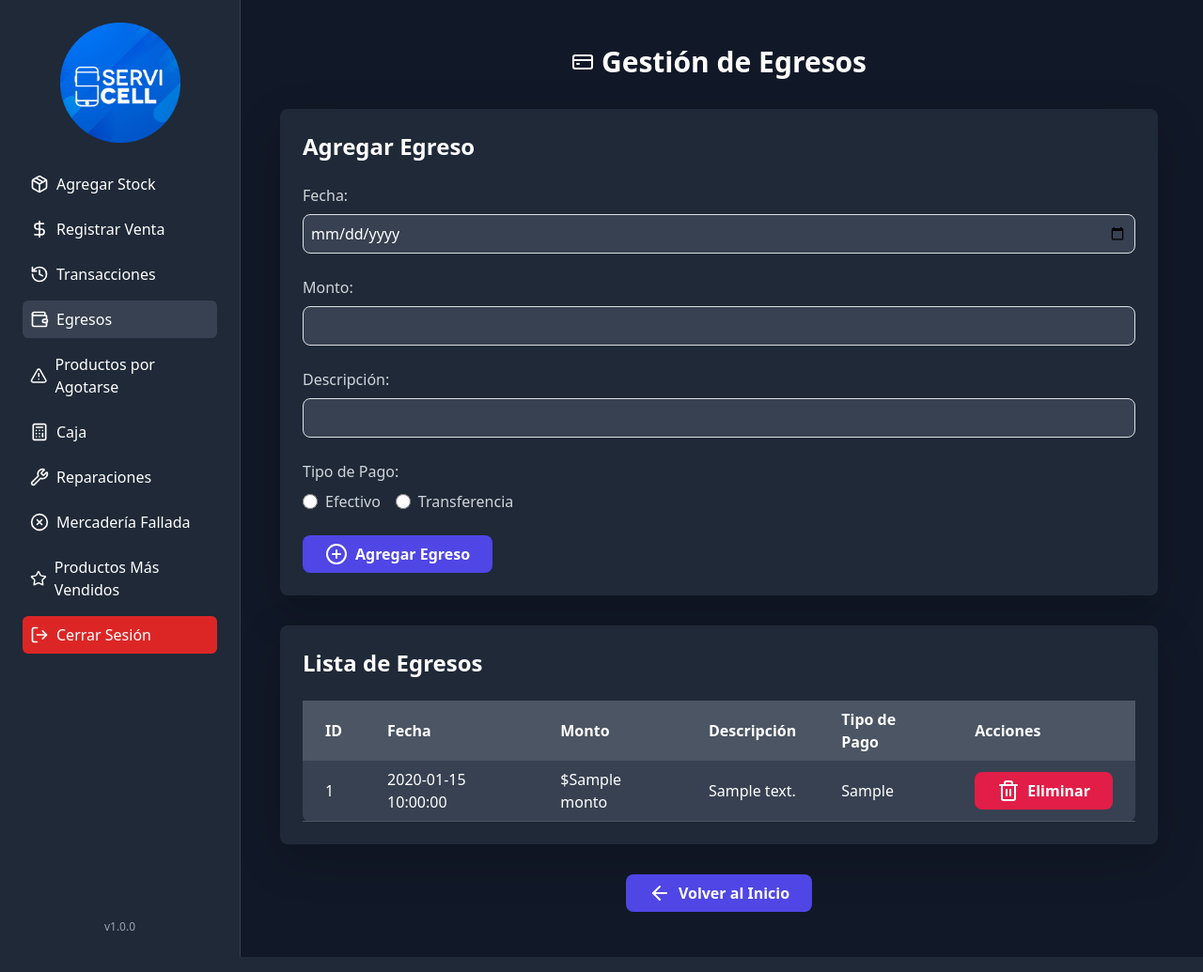
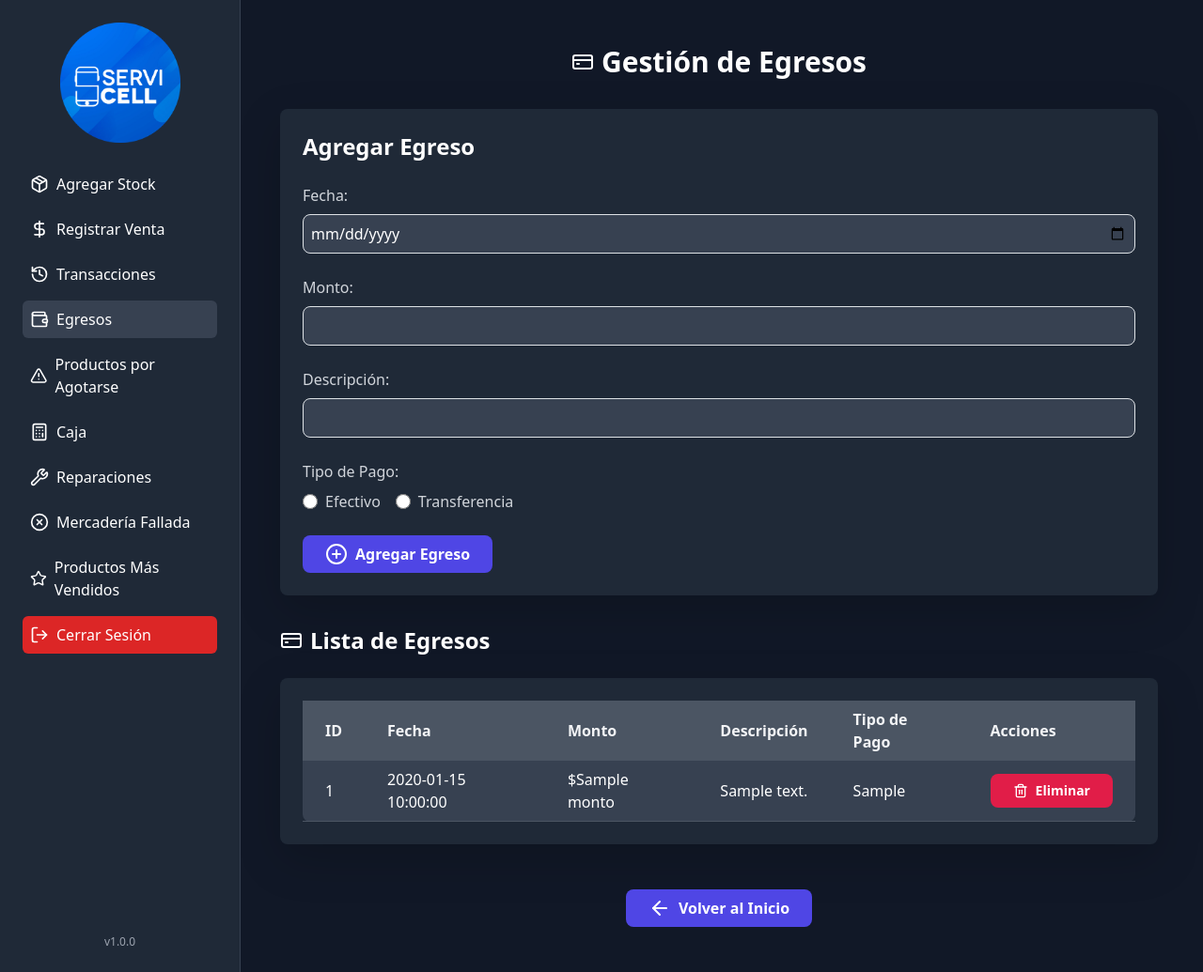
Before and after one commit to NahunMenem/Servicell, a Flask app: page /egresos in a window 1280 px wide. Shown: the whole page at 94% size. Run offline with Flask 3, Linux system fonts and the light colour scheme; a database or web service that is not in the repository returns one stand-in record (values such as "Sample title"); some libraries are stand-ins or nearby versions.

Commit message:
Update egresos.html

```diff
--- a/templates/egresos.html
+++ b/templates/egresos.html
@@ -41,12 +41,16 @@
         </form>
     </div>
 
-    <div class="bg-gray-800 p-6 rounded-lg shadow-lg">
-        <h2 class="text-2xl font-semibold mb-4">Lista de Egresos</h2>
-        <div class="overflow-x-auto">
+    <div class="mb-12">
+        <h2 class="text-2xl font-bold text-white mb-4 flex items-center gap-2">
+            <i data-lucide="credit-card" class="w-6 h-6"></i> Lista de Egresos
+        </h2>
+
+        <!-- Vista Desktop -->
+        <div class="hidden md:block bg-gray-800 p-6 rounded-lg shadow-lg overflow-x-auto">
             <table class="min-w-full bg-gray-700 rounded-lg">
                 <thead>
-                    <tr class="bg-gray-600">
+                    <tr class="bg-gray-600 text-gray-100">
                         <th class="px-4 py-2 text-left">ID</th>
                         <th class="px-4 py-2 text-left">Fecha</th>
                         <th class="px-4 py-2 text-left">Monto</th>
@@ -66,8 +70,8 @@
                         <td class="px-4 py-2">
                             <form method="POST" class="inline">
                                 <input type="hidden" name="egreso_id" value="{{ egreso.id }}">
-                                <button type="submit" name="eliminar" class="inline-flex items-center gap-2 px-4 py-2 bg-rose-600 hover:bg-rose-500 text-white font-semibold rounded-lg transition duration-300">
-                                    <i data-lucide="trash-2"></i> Eliminar
+                                <button type="submit" name="eliminar" class="inline-flex items-center gap-2 px-4 py-2 bg-rose-600 hover:bg-rose-500 text-white font-semibold rounded-lg text-sm transition duration-300">
+                                    <i data-lucide="trash-2" class="w-4 h-4"></i> Eliminar
                                 </button>
                             </form>
                         </td>
@@ -76,7 +80,29 @@
                 </tbody>
             </table>
         </div>
+
+        <!-- Vista Mobile -->
+        <div class="block md:hidden space-y-4">
+            {% for egreso in egresos %}
+            <div class="bg-gray-700 rounded-lg p-4 text-white shadow-md">
+                <p><strong>ID:</strong> {{ egreso.id }}</p>
+                <p><strong>Fecha:</strong> {{ egreso.fecha }}</p>
+                <p><strong>Monto:</strong> ${{ egreso.monto }}</p>
+                <p><strong>Descripción:</strong> {{ egreso.descripcion }}</p>
+                <p><strong>Tipo de Pago:</strong> {{ egreso.tipo_pago }}</p>
+                <div class="mt-3">
+                    <form method="POST">
+                        <input type="hidden" name="egreso_id" value="{{ egreso.id }}">
+                        <button type="submit" name="eliminar" class="inline-flex items-center gap-2 px-4 py-2 bg-rose-600 hover:bg-rose-500 text-white font-semibold rounded-lg text-sm transition duration-300">
+                            <i data-lucide="trash-2" class="w-4 h-4"></i> Eliminar
+                        </button>
+                    </form>
+                </div>
+            </div>
+            {% endfor %}
+        </div>
     </div>
+
 
     <div class="mt-8 text-center">
         <a href="{{ url_for('index') }}" class="inline-flex items-center gap-2 px-6 py-2 bg-indigo-600 hover:bg-indigo-500 text-white font-semibold rounded-lg transition duration-300">
```
